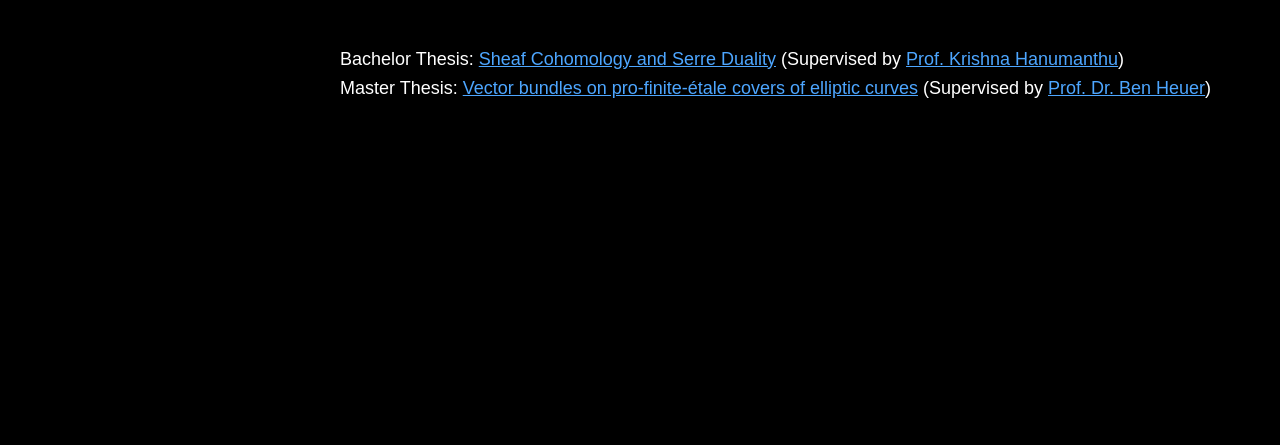
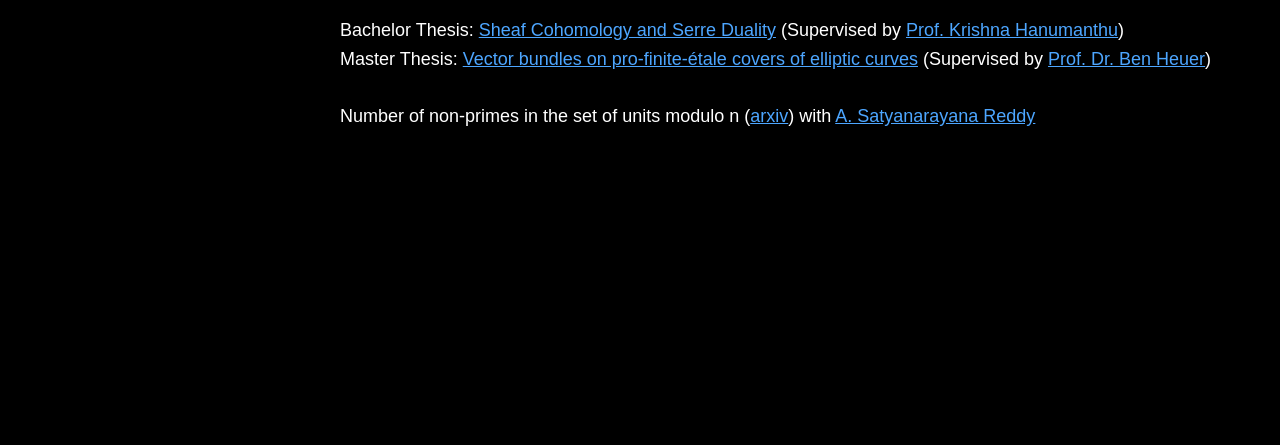
Before and after one commit to abhijitaj1997/abhijitaj1997.github.io, a plain HTML site: page mathematics.html in a window 1280 px wide. Shown: the part 355-800 px from the top of the page. Drawn offline with Linux system fonts and the light colour scheme.

Commit message:
Update mathematics.html

```diff
--- a/mathematics.html
+++ b/mathematics.html
@@ -166,7 +166,8 @@
         <h1>My Mathematical works:</h1>
         <p class="bio">
           Bachelor Thesis: <a href="BachelorThesis.pdf">Sheaf Cohomology and Serre Duality</a> (Supervised by <a href="https://www.cmi.ac.in/~krishna/">Prof. Krishna Hanumanthu</a>)<br>
-          Master Thesis: <a href="MasterThesis.pdf">Vector bundles on pro-finite-étale covers of elliptic curves</a> (Supervised by <a href="https://bheuer.github.io/">Prof. Dr. Ben Heuer</a>)
+          Master Thesis: <a href="MasterThesis.pdf">Vector bundles on pro-finite-étale covers of elliptic curves</a> (Supervised by <a href="https://bheuer.github.io/">Prof. Dr. Ben Heuer</a>)<br><br>
+          Number of non-primes in the set of units modulo n (<a href="https://arxiv.org/abs/1907.09908">arxiv</a>) with <a href="https://satya8118.github.io/">A. Satyanarayana Reddy</a>
         </p>
 
     </div>
```
